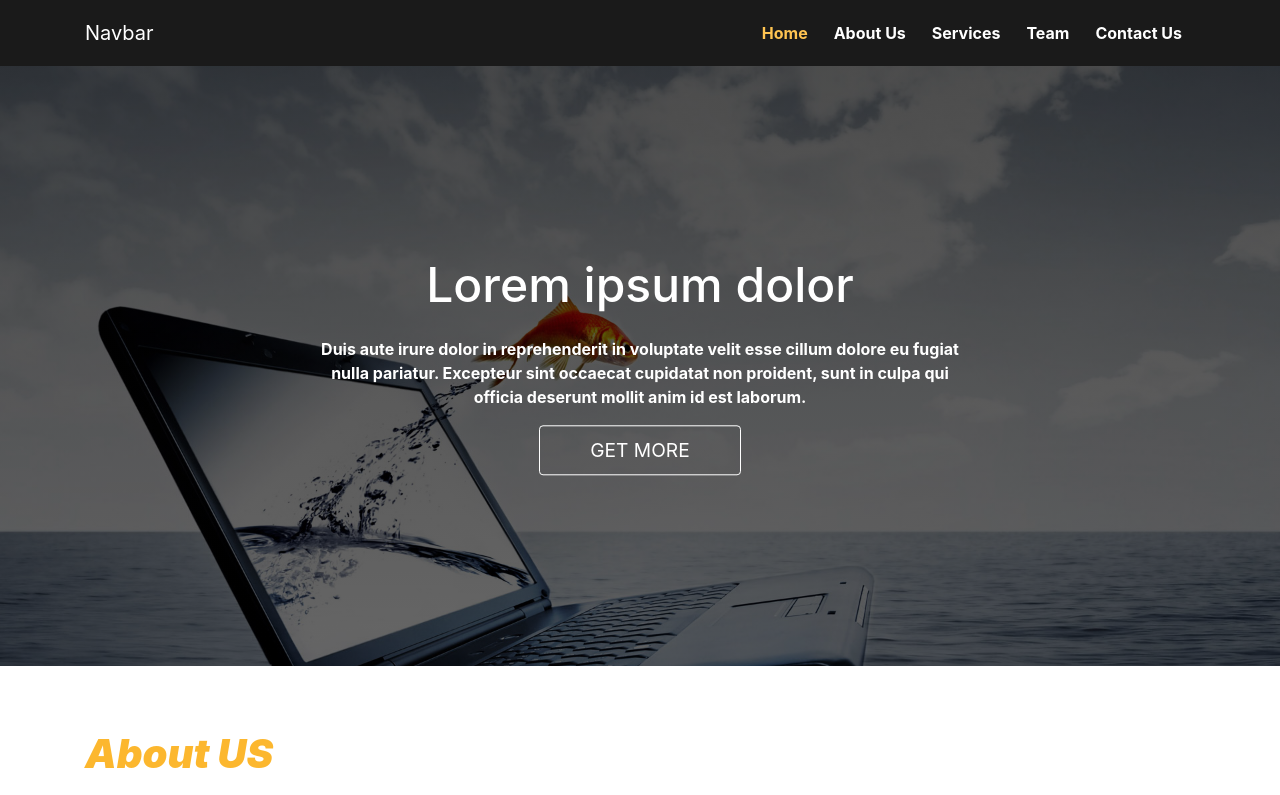
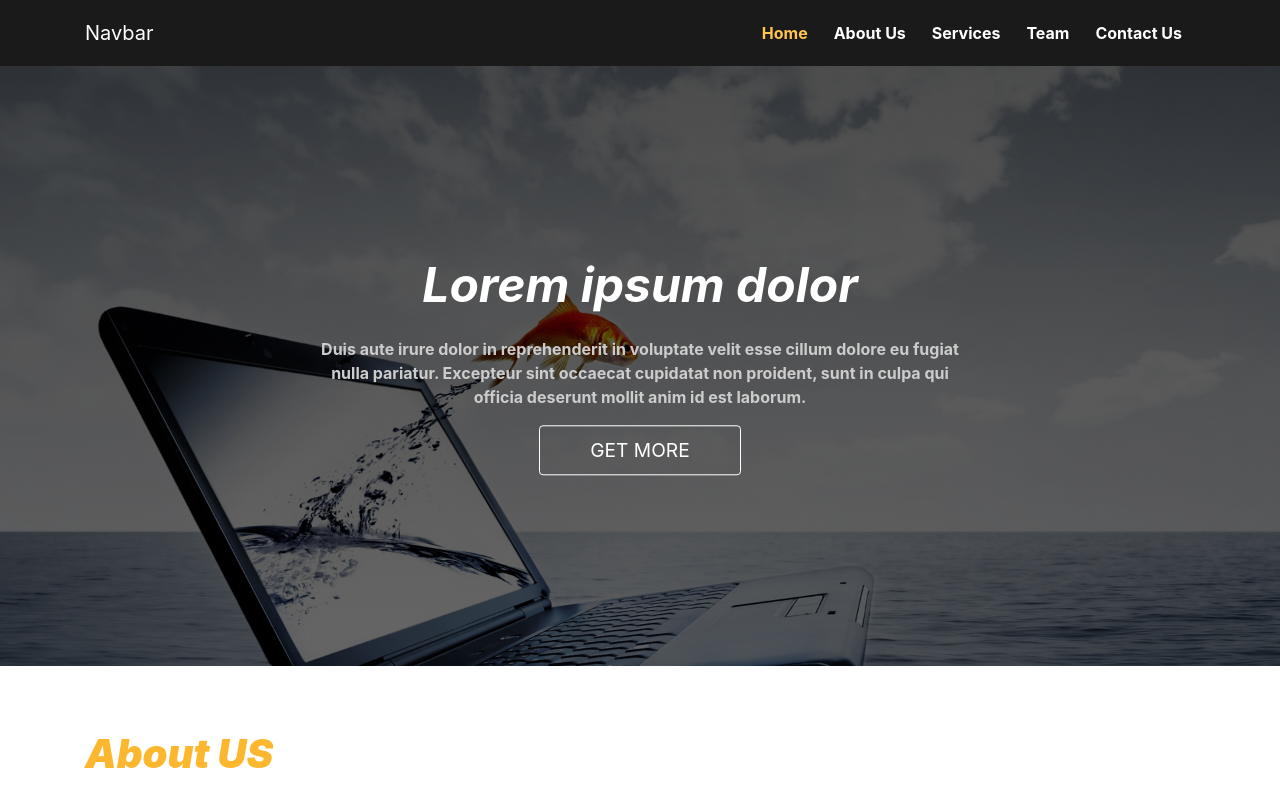
Before and after one commit to RaniPortfolio/RaniPortfolio.github.io, a plain HTML site: page temp6/index.html in a window 1280 px wide. Shown: the top 795 px of the page. Drawn offline with nearby package versions, Linux system fonts and the light colour scheme; files whose address does not match are found by name.

Commit message:
chage-title

```diff
--- a/temp6/index.html
+++ b/temp6/index.html
@@ -48,7 +48,7 @@
     <section id="home">
         <div class="container-fluid">
           <div class="text">
-            <h1>Lorem ipsum dolor</h1>
+            <h1><b><i>Lorem ipsum dolor</i></b></h1>
 
             <p><b>Duis aute irure dolor in reprehenderit in voluptate velit esse cillum dolore eu fugiat nulla pariatur. Excepteur sint occaecat cupidatat non proident, sunt in culpa qui officia deserunt mollit anim id est laborum.</b></p>
 
--- a/temp6/style.css
+++ b/temp6/style.css
@@ -54,7 +54,9 @@ header ul li.active a{
 	font-size: 3em;
 	padding-bottom: 15px;
 }
-
+#home p{
+	color: #cccccc;
+}
 #home .btn{
 	color: #fff;
     padding: 10px 50px;
```
